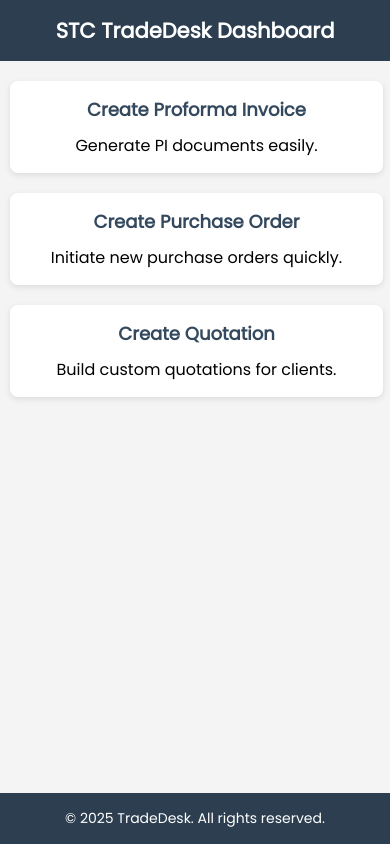
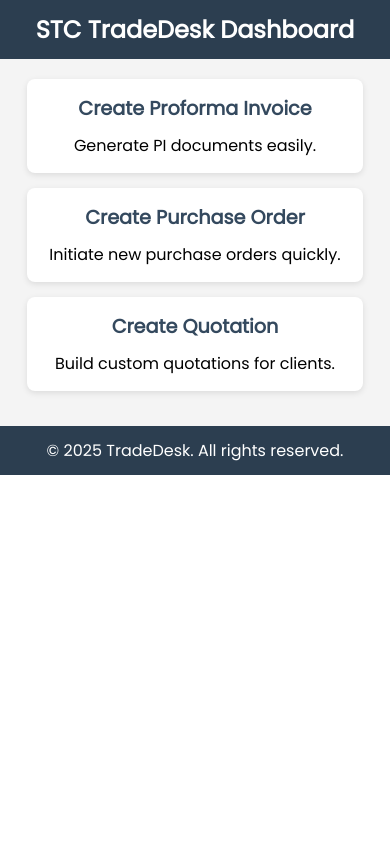
Before and after one commit to rahulyadav-2003/StcTradeTask, an Angular app: page / in a window 390 px wide. Built offline with nearby package versions, Linux system fonts and the light colour scheme.

Commit message:
update the styling

```diff
--- a/src/app/dashboard/dashboard.component.css
+++ b/src/app/dashboard/dashboard.component.css
@@ -3,7 +3,7 @@
 .dashboard-container {
   display: flex;
   flex-direction: column;
-  min-height: 100vh;
+  min-height: 100%;
   font-family: Arial, sans-serif;
 }
 
@@ -12,6 +12,7 @@
   color: white;
   padding: 20px;
   text-align: center;
+  font-size: 1.8em;
 }
 
 .dashboard-main {
@@ -29,22 +30,24 @@
   background-color: white;
   padding: 20px 30px;
   border-radius: 8px;
-  box-shadow: 0 2px 6px rgba(0,0,0,0.1);
+  box-shadow: 0 2px 6px rgba(0, 0, 0, 0.1);
   width: 300px;
+  max-width: 100%;
   text-align: center;
-  transition: transform 0.3s ease, box-shadow 0.3s ease,  background-color 0.5s ease;;
+  transition: transform 0.3s ease, box-shadow 0.3s ease, background-color 0.5s ease;
   cursor: pointer;
 }
 
 .card:hover {
   transform: translateY(-5px);
-  box-shadow: 0 8px 16px rgba(0,0,0,0.2);
-   background-color: #f0f8ff;
+  box-shadow: 0 8px 16px rgba(0, 0, 0, 0.2);
+  background-color: #f0f8ff;
 }
 
 .card h2 {
   margin-bottom: 10px;
   color: #34495e;
+  font-size: 1.5em;
 }
 
 .dashboard-footer {
@@ -52,43 +55,86 @@
   color: white;
   padding: 10px;
   text-align: center;
+  font-size: 1em;
+}
+
+.title {
+  font-size: 2em;
+  font-weight: bold;
+}
+
+/* Responsive styles for tablets */
+@media (max-width: 1024px) {
+  .dashboard-main {
+    justify-content: center;
+    gap: 15px;
+    padding: 30px 15px;
+  }
+
+  .card {
+    width: 80%;
+    max-width: 400px;
+  }
+
+  .title {
+    font-size: 1.8em;
+  }
+}
+
+/* Responsive styles for phones */
+@media (max-width: 600px) {
+  .dashboard-header,
+  .dashboard-footer {
+    padding: 12px 8px;
+    font-size: 1em;
+  }
+
+  .dashboard-main {
+    flex-direction: column;
+    align-items: center;
+    padding: 20px 10px;
+  }
+
+  .card {
+    width: 80%;
+    padding: 15px 20px;
+  }
+
+  .card h2 {
+    font-size: 1.2em;
+  }
+
+  .title {
+    font-size: 1.5em;
+  }
 }
 
 
 
-/* Responsive styles for tablets and phones */
-@media (max-width: 768px) {
+/* Responsive styles for phones */
+@media (max-width: 375px) {
+  .dashboard-header,
+  .dashboard-footer {
+    padding: 12px 8px;
+    font-size: 1em;
+  }
+
   .dashboard-main {
     flex-direction: column;
     align-items: center;
-    justify-content: flex-start;
     padding: 20px 10px;
   }
 
   .card {
-    width: 100%;
-    max-width: 90%;
-  }
-  .title{
-    font-size: 1.5em;
-  }
-}
-
-@media (max-width: 480px) {
-  .dashboard-header,
-  .dashboard-footer {
-    padding: 15px 10px;
-    font-size: 14px;
-  }
-
-  .card {
+    width: 80%;
     padding: 15px 20px;
   }
 
   .card h2 {
-    font-size: 18px;
+    font-size: 1.2em;
   }
-  .title{
+
+  .title {
     font-size: 1.5em;
   }
 }
--- a/src/app/pi/pi.component.css
+++ b/src/app/pi/pi.component.css
@@ -351,3 +351,21 @@ button[type="button"]:hover {
   }
 
 }
+
+
+
+/* Responsive layout adjustments */
+@media (max-width: 375px) {
+  .form-wrapper {
+   width: 80%;
+  }
+
+  .form-group {
+    grid-template-columns: 1fr;
+  }
+
+  .item-row {
+    grid-template-columns: 1fr;
+  }
+
+}
```
